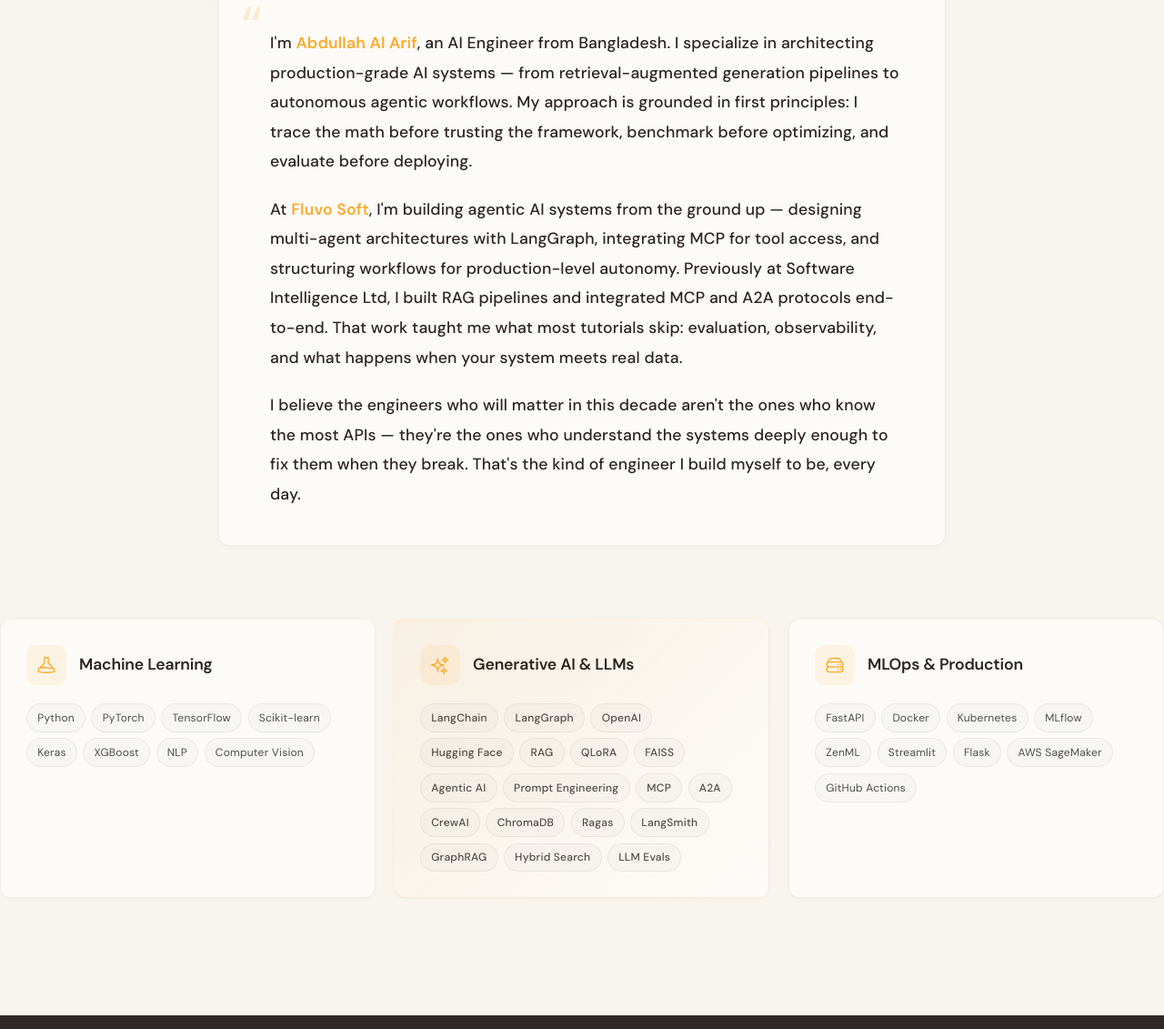
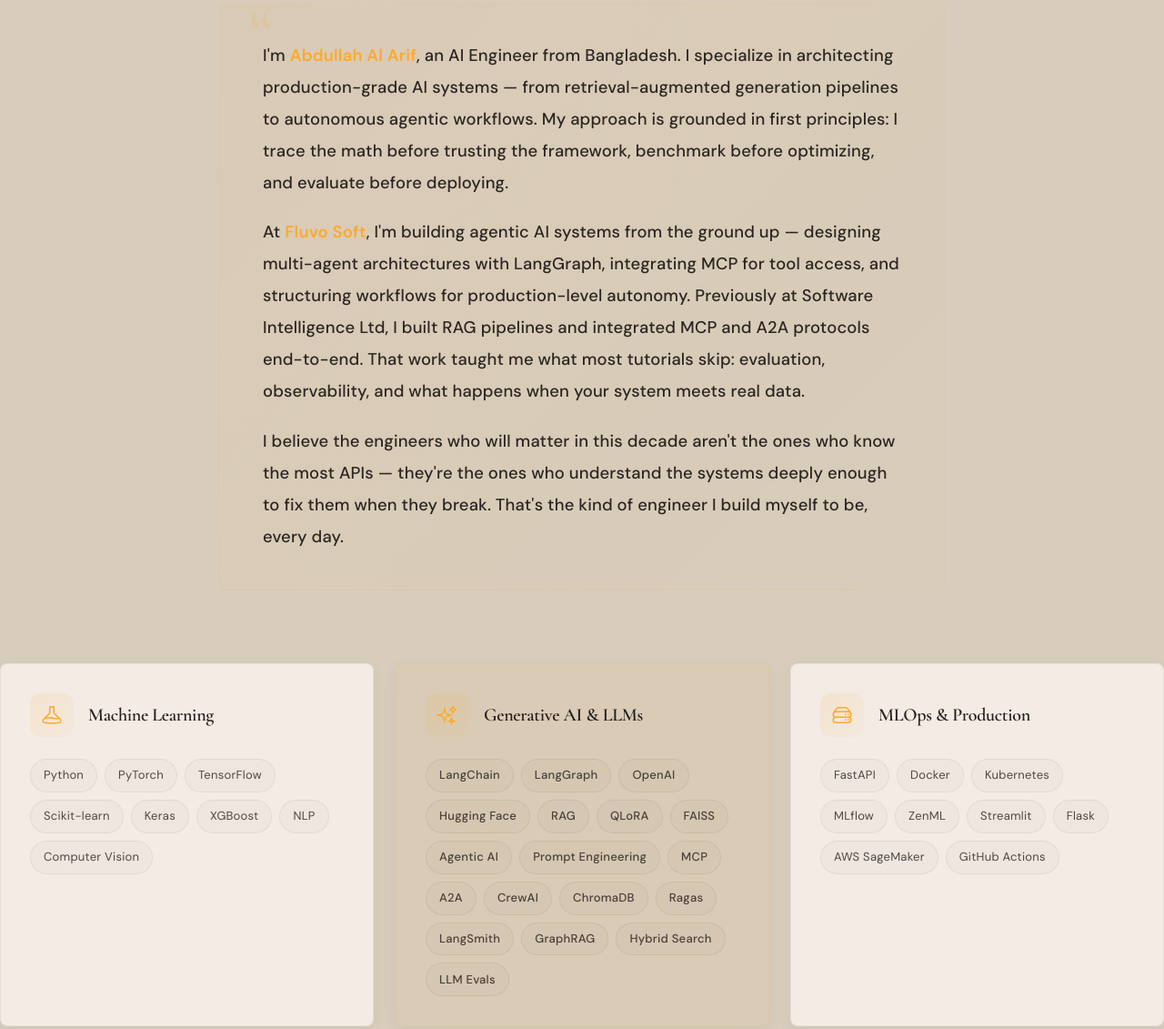
Before and after one commit to aieng-abdullah/portfolio-abdullah, a plain HTML site: page index.html in a window 1280 px wide. Shown: the part 1302-2433 px from the top of the page at 91% size. Drawn offline with nearby package versions, Linux system fonts and the light colour scheme; no server answers.

Commit message:
Revert color and typography changes - back to working state

```diff
--- a/css/style.css
+++ b/css/style.css
@@ -64,7 +64,7 @@
 
 .u-theme-dark * {
   --text: var(--light);
-  --text-muted: rgba(235, 228, 220, 0.5);
+  --text-muted: rgba(243, 235, 228, 0.6);
 }
 
 .u-theme-dark-alt {
@@ -74,24 +74,24 @@
 
 .u-theme-dark-alt * {
   --text: var(--light);
-  --text-muted: rgba(235, 228, 220, 0.5);
+  --text-muted: rgba(243, 235, 228, 0.6);
 }
 
 .u-theme-light {
-  background: #f8f4ee;
+  background: var(--light-secondary);
   color: var(--dark);
-  --bg: #f8f4ee;
-  --bg-alt: #f0ebe3;
-  --card-bg: #fdfbf8;
-  --card-border: rgba(44, 36, 32, 0.08);
-  --input-bg: rgba(44, 36, 32, 0.03);
-  --nav-bg: rgba(248, 244, 238, 0.92);
-  --text-secondary: rgba(44, 36, 32, 0.7);
+  --bg: var(--light-secondary);
+  --bg-alt: var(--light);
+  --card-bg: var(--light);
+  --card-border: var(--border-light);
+  --input-bg: rgba(24, 19, 18, 0.04);
+  --nav-bg: rgba(216, 205, 188, 0.92);
+  --text-secondary: rgba(24, 19, 18, 0.75);
 }
 
 .u-theme-light * {
-  --text: #1a1817;
-  --text-muted: rgba(26, 24, 23, 0.5);
+  --text: var(--dark);
+  --text-muted: rgba(24, 19, 18, 0.6);
 }
 
 /* Light-theme component tuning for better visibility and aesthetics */
@@ -109,7 +109,7 @@
 .u-theme-light .skill-card h3,
 .u-theme-light .experience-header h3,
 .u-theme-light .section-heading {
-  color: #2c2420;
+  color: rgba(24, 19, 18, 0.95);
 }
 
 .u-theme-light .skill-tag,
@@ -129,13 +129,12 @@
 }
 
 .u-theme-light .about-text {
-  background: #fdfbf8;
-  border: 1px solid rgba(44, 36, 32, 0.06);
-  box-shadow: 0 1px 8px rgba(0, 0, 0, 0.03);
+  background: linear-gradient(135deg, rgba(252, 170, 45, 0.04) 0%, rgba(252, 170, 45, 0.01) 100%);
+  border: 1px solid rgba(252, 170, 45, 0.1);
 }
 
 .u-theme-light .about-text p {
-  color: #2c2420;
+  color: rgba(24, 19, 18, 0.9);
 }
 
 .u-theme-light .about-text strong {
@@ -143,34 +142,26 @@
 }
 
 .u-theme-light .skill-card {
-  background: #fdfbf8;
-  border: 1px solid rgba(44, 36, 32, 0.06);
-  box-shadow: 0 1px 4px rgba(0, 0, 0, 0.03);
+  box-shadow: 0 4px 20px rgba(0, 0, 0, 0.04);
 }
 
 .u-theme-light .skill-card:hover {
-  box-shadow: 0 12px 32px rgba(0, 0, 0, 0.06);
-}
-
-.u-theme-light .skill-card-featured {
-  background: linear-gradient(135deg, rgba(252, 170, 45, 0.05) 0%, #fdfbf8 100%);
-  border-color: rgba(252, 170, 45, 0.12);
+  box-shadow: 0 20px 50px rgba(0, 0, 0, 0.08);
 }
 
 .u-theme-light .experience-card-new {
-  background: #fdfbf8;
-  border: 1px solid rgba(44, 36, 32, 0.06);
-  box-shadow: 0 2px 8px rgba(0, 0, 0, 0.03);
+  background: var(--card-bg);
+  border: 1px solid rgba(24, 19, 18, 0.06);
+  box-shadow: 0 4px 20px rgba(0, 0, 0, 0.04);
 }
 
 .u-theme-light .experience-card-new:hover {
-  box-shadow: 0 12px 32px rgba(0, 0, 0, 0.06);
-  border-color: rgba(252, 170, 45, 0.15);
+  box-shadow: 0 20px 50px rgba(0, 0, 0, 0.08);
 }
 
 .u-theme-light .experience-logo-large {
-  background: #fdfbf8;
-  border: 1px solid rgba(44, 36, 32, 0.06);
+  background: var(--light);
+  border: 1px solid rgba(24, 19, 18, 0.08);
 }
 
 .u-theme-light .experience-wrapper::before {
@@ -179,28 +170,12 @@
 
 .u-theme-light .duration-badge {
   color: var(--brand);
-  background: rgba(252, 170, 45, 0.08);
-  border: 1px solid rgba(252, 170, 45, 0.15);
+  background: rgba(252, 170, 45, 0.1);
+  border: 1px solid rgba(252, 170, 45, 0.2);
 }
 
 .u-theme-light .highlight-icon {
-  background: rgba(252, 170, 45, 0.08);
-}
-
-.u-theme-light .highlight-item p {
-  color: rgba(44, 36, 32, 0.8);
-}
-
-.u-theme-light .experience-header h3 {
-  color: #2c2420;
-}
-
-.u-theme-light .experience-header .experience-company {
-  color: var(--brand);
-}
-
-.u-theme-light .experience-meta span {
-  color: rgba(44, 36, 32, 0.5);
+  background: rgba(252, 170, 45, 0.1);
 }
 
 .u-theme-light .stat-card .stat-number {
@@ -230,8 +205,8 @@
 
 .nav-logo {
   font-family: var(--font-display);
-  font-size: 1.25rem;
-  font-weight: 700;
+  font-size: 1.5rem;
+  font-weight: 400;
   letter-spacing: -0.03em;
   color: var(--text);
   transition: color 0.3s var(--ease-out);
@@ -496,11 +471,11 @@
 
 .hero-heading {
   font-family: var(--font-display);
-  font-size: clamp(2.75rem, 5.5vw, 4.5rem);
-  font-weight: 700;
-  line-height: 1.1;
-  letter-spacing: -0.03em;
-  margin-bottom: 1.5rem;
+  font-size: clamp(3rem, 6vw, 5rem);
+  font-weight: 400;
+  line-height: 1.12;
+  letter-spacing: -0.025em;
+  margin-bottom: 2rem;
   color: var(--light);
 }
 
@@ -517,15 +492,12 @@
 
 
 .hero-desc {
-  font-size: 1.1rem;
-  font-family: 'Inter', var(--font-body);
-  font-weight: 400;
-  color: rgba(245, 240, 235, 0.65);
-  line-height: 1.75;
-  margin-bottom: 2rem;
+  font-size: 1.125rem;
+  color: rgba(243, 235, 228, 0.7);
+  line-height: 1.8;
+  margin-bottom: 2.5rem;
   opacity: 0;
   transform: translateY(20px);
-  letter-spacing: 0.01em;
 }
 
 .hero-cta {
@@ -754,10 +726,10 @@
 
 .section-heading {
   font-family: var(--font-display);
-  font-size: clamp(2rem, 4vw, 3rem);
-  font-weight: 700;
+  font-size: clamp(2.25rem, 4.5vw, 3.5rem);
+  font-weight: 400;
   line-height: 1.15;
-  letter-spacing: -0.025em;
+  letter-spacing: -0.02em;
   max-width: 50ch;
   color: var(--text);
 }
@@ -926,8 +898,8 @@
 
 .project-card h3 {
   font-family: var(--font-display);
-  font-size: 1.25rem;
-  font-weight: 700;
+  font-size: 1.5rem;
+  font-weight: 400;
   letter-spacing: -0.02em;
   margin-bottom: 0.75rem;
   line-height: 1.3;
@@ -1116,8 +1088,8 @@
 
 .philosophy-card h3 {
   font-family: var(--font-display);
-  font-size: 1.2rem;
-  font-weight: 700;
+  font-size: 1.375rem;
+  font-weight: 500;
   letter-spacing: -0.02em;
   color: var(--text);
   margin-bottom: 1rem;
@@ -1171,8 +1143,8 @@
 
 .blog-card h3 {
   font-family: var(--font-display);
-  font-size: 1.15rem;
-  font-weight: 700;
+  font-size: 1.5rem;
+  font-weight: 400;
   letter-spacing: -0.02em;
   line-height: 1.3;
   margin-bottom: 0.75rem;
@@ -1912,38 +1884,36 @@
 }
 
 .about-intro .section-heading {
-  margin-bottom: 2.5rem;
+  margin-bottom: 2rem;
 }
 
 .about-text {
   position: relative;
   padding: 2.5rem 3rem;
-  background: var(--card-bg);
-  border: 1px solid var(--card-border);
+  background: linear-gradient(135deg, rgba(252, 170, 45, 0.03) 0%, rgba(252, 170, 45, 0.01) 100%);
+  border: 1px solid rgba(252, 170, 45, 0.08);
   border-radius: var(--radius-md);
-  box-shadow: 0 2px 12px rgba(0, 0, 0, 0.04);
 }
 
 .about-text::before {
   content: '\201C';
   position: absolute;
-  top: 0.5rem;
-  left: 1.5rem;
+  top: -0.5rem;
+  left: 2rem;
   font-family: var(--font-display);
-  font-size: 4rem;
-  color: var(--brand);
-  opacity: 0.2;
+  font-size: 5rem;
+  color: var(--brand);
+  opacity: 0.15;
   line-height: 1;
 }
 
 .about-text p {
-  font-size: 1.1rem;
+  font-size: 1.15rem;
   font-weight: 500;
   color: var(--text);
-  line-height: 1.85;
+  line-height: 1.9;
   margin-top: 0;
   margin-bottom: 1.25rem;
-  padding-left: 0.5rem;
 }
 
 .about-text p:last-child {
@@ -1959,14 +1929,14 @@
 .skills-grid {
   display: grid;
   grid-template-columns: repeat(3, 1fr);
-  gap: 1.25rem;
+  gap: 1.5rem;
 }
 
 .skill-card {
   background: var(--card-bg);
   border: 1px solid var(--card-border);
   border-radius: var(--radius-md);
-  padding: 1.75rem;
+  padding: 2rem;
   transition: all 0.4s var(--ease-out);
   position: relative;
   overflow: hidden;
@@ -1979,39 +1949,33 @@
   left: 0;
   right: 0;
   height: 3px;
-  background: var(--brand);
+  background: linear-gradient(90deg, transparent, var(--brand), transparent);
   opacity: 0;
   transition: opacity 0.4s var(--ease-out);
 }
 
 .skill-card:hover {
-  transform: translateY(-4px);
-  box-shadow: 0 16px 40px rgba(0, 0, 0, 0.06);
-  border-color: rgba(252, 170, 45, 0.15);
+  transform: translateY(-6px);
+  box-shadow: 0 20px 50px rgba(0, 0, 0, 0.08);
+  border-color: rgba(252, 170, 45, 0.2);
 }
 
 .skill-card:hover::before {
   opacity: 1;
 }
 
-.skill-card-featured {
-  border-color: rgba(252, 170, 45, 0.15);
-  background: linear-gradient(135deg, rgba(252, 170, 45, 0.04) 0%, var(--card-bg) 100%);
-}
-
 .skill-card-header {
   display: flex;
   align-items: center;
-  gap: 0.875rem;
-  margin-bottom: 1.25rem;
+  gap: 1rem;
+  margin-bottom: 1.5rem;
 }
 
 .skill-card-icon {
-  width: 44px;
-  height: 44px;
-  min-width: 44px;
-  border-radius: 10px;
-  background: rgba(252, 170, 45, 0.1);
+  width: 48px;
+  height: 48px;
+  border-radius: 12px;
+  background: linear-gradient(135deg, rgba(252, 170, 45, 0.12) 0%, rgba(252, 170, 45, 0.04) 100%);
   display: flex;
   align-items: center;
   justify-content: center;
@@ -2019,38 +1983,22 @@
 }
 
 .skill-card-icon svg {
-  width: 22px;
-  height: 22px;
+  width: 24px;
+  height: 24px;
 }
 
 .skill-card-header h3 {
   font-family: var(--font-display);
-  font-size: 1.1rem;
+  font-size: 1.25rem;
   font-weight: 600;
-  letter-spacing: -0.01em;
+  letter-spacing: -0.015em;
   color: var(--text);
-  line-height: 1.2;
 }
 
 .skill-card-tags {
   display: flex;
   flex-wrap: wrap;
-  gap: 0.4rem;
-}
-
-.skill-tag {
-  font-size: 0.75rem;
-  padding: 0.3rem 0.7rem;
-}
-
-.skill-tag-featured {
-  background: rgba(252, 170, 45, 0.08);
-  border-color: rgba(252, 170, 45, 0.2);
-  color: var(--brand);
-}
-
-.skill-card:hover .skill-tag {
-  border-color: rgba(252, 170, 45, 0.25);
+  gap: 0.5rem;
 }
 
 /* ─── EXPERIENCE SECTION PREMIUM ─── */
@@ -2147,8 +2095,8 @@
 
 .experience-header h3 {
   font-family: var(--font-display);
-  font-size: 1.375rem;
-  font-weight: 700;
+  font-size: 1.5rem;
+  font-weight: 600;
   letter-spacing: -0.02em;
   color: var(--text);
   margin-bottom: 0.25rem;
@@ -2522,9 +2470,8 @@
 }
 
 .u-theme-light .cert-card {
-  box-shadow: 0 2px 8px rgba(0, 0, 0, 0.03);
-  border: 1px solid rgba(44, 36, 32, 0.06);
-  background: #fdfbf8;
+  box-shadow: 0 8px 28px rgba(16, 24, 32, 0.06);
+  border: 1px solid rgba(16, 24, 32, 0.06);
 }
 
 .u-theme-light .cert-card-skills span {
@@ -2556,11 +2503,11 @@
 
 .faq-question {
   font-family: var(--font-display);
-  font-size: 1.1rem;
-  font-weight: 600;
+  font-size: 1.25rem;
+  font-weight: 500;
   letter-spacing: -0.015em;
   color: var(--text);
-  margin-bottom: 0.75rem;
+  margin-bottom: 1rem;
   line-height: 1.3;
 }
 
@@ -2577,17 +2524,16 @@
 }
 
 .u-theme-light .faq-item {
-  box-shadow: 0 2px 8px rgba(0, 0, 0, 0.03);
-  border: 1px solid rgba(44, 36, 32, 0.06);
-  background: #fdfbf8;
+  box-shadow: 0 8px 28px rgba(16, 24, 32, 0.06);
+  border: 1px solid rgba(16, 24, 32, 0.06);
 }
 
 .u-theme-light .faq-question {
-  color: #2c2420;
+  color: rgba(24, 19, 18, 0.95);
 }
 
 .u-theme-light .faq-answer {
-  color: rgba(44, 36, 32, 0.6);
+  color: rgba(24, 19, 18, 0.65);
 }
 
 /* ═══════════════════════════════════════════════
@@ -2707,7 +2653,7 @@
 }
 
 .u-theme-light .navbar.scrolled {
-  background: rgba(248, 244, 238, 0.85) !important;
+  background: rgba(245, 240, 232, 0.85) !important;
 }
 
 /* ─── 6. TEXT REVEAL ─── */
--- a/css/themes.css
+++ b/css/themes.css
@@ -1,51 +1,51 @@
 :root {
   --dark: #181312;
   --dark-secondary: #2e2927;
-  --light: #f5f0ea;
-  --light-secondary: #ece5dc;
+  --light: #f3ebe4;
+  --light-secondary: #d8cdbc;
   --brand: #fcaa2d;
   --brand-hover: #e69a25;
   --transparent: transparent;
 
   --dark-70: rgba(24, 19, 18, 0.7);
-  --light-70: rgba(245, 240, 234, 0.7);
-  --light-8: rgba(245, 240, 234, 0.08);
-  --light-16: rgba(245, 240, 234, 0.16);
+  --light-70: rgba(243, 235, 228, 0.7);
+  --light-8: rgba(243, 235, 228, 0.08);
+  --light-16: rgba(243, 235, 228, 0.16);
   --dark-16: rgba(24, 19, 18, 0.16);
 
-  --border-light: rgba(24, 19, 18, 0.08);
-  --border-dark: rgba(245, 240, 234, 0.15);
+  --border-light: rgba(24, 19, 18, 0.12);
+  --border-dark: rgba(243, 235, 228, 0.18);
 
-  --font-display: 'DM Sans', -apple-system, BlinkMacSystemFont, sans-serif;
+  --font-display: 'Cormorant Garamond', 'Times New Roman', Georgia, serif;
   --font-body: 'DM Sans', -apple-system, BlinkMacSystemFont, sans-serif;
 
-  --radius-sm: 0.5rem;
-  --radius-md: 0.75rem;
+  --radius-sm: 0.375rem;
+  --radius-md: 0.5rem;
 
   --ease-out: cubic-bezier(0.165, 0.84, 0.44, 1);
   --ease-in-out: cubic-bezier(0.645, 0.045, 0.355, 1);
 }
 
 [data-theme="light"] {
-  --bg: #f8f4ee;
-  --bg-alt: #f0ebe3;
-  --text: #2c2420;
-  --text-secondary: rgba(44, 36, 32, 0.7);
-  --text-muted: rgba(44, 36, 32, 0.5);
-  --card-bg: #fdfbf8;
-  --card-border: rgba(44, 36, 32, 0.08);
-  --nav-bg: rgba(248, 244, 238, 0.92);
-  --input-bg: rgba(44, 36, 32, 0.03);
+  --bg: var(--light-secondary);
+  --bg-alt: var(--light);
+  --text: var(--dark);
+  --text-secondary: rgba(24, 19, 18, 0.75);
+  --text-muted: rgba(24, 19, 18, 0.55);
+  --card-bg: var(--light);
+  --card-border: var(--border-light);
+  --nav-bg: rgba(216, 205, 188, 0.92);
+  --input-bg: rgba(24, 19, 18, 0.04);
 }
 
 [data-theme="dark"] {
   --bg: var(--dark);
   --bg-alt: var(--dark-secondary);
-  --text: #ebe4dc;
-  --text-secondary: rgba(235, 228, 220, 0.7);
-  --text-muted: rgba(235, 228, 220, 0.5);
+  --text: var(--light);
+  --text-secondary: rgba(243, 235, 228, 0.75);
+  --text-muted: rgba(243, 235, 228, 0.55);
   --card-bg: var(--dark-secondary);
   --card-border: var(--border-dark);
   --nav-bg: rgba(24, 19, 18, 0.92);
-  --input-bg: rgba(245, 240, 234, 0.05);
+  --input-bg: rgba(243, 235, 228, 0.06);
 }
--- a/index.html
+++ b/index.html
@@ -327,7 +327,7 @@
   <link rel="preconnect" href="https://fonts.googleapis.com">
   <link rel="preconnect" href="https://fonts.gstatic.com" crossorigin>
   <link
-    href="https://fonts.googleapis.com/css2?family=DM+Sans:ital,opsz,wght@0,9..40,300;0,9..40,400;0,9..40,500;0,9..40,600;0,9..40,700;1,9..40,400&family=Inter:wght@300;400;500;600;700&display=swap"
+    href="https://fonts.googleapis.com/css2?family=Cormorant+Garamond:ital,wght@0,300;0,400;0,500;0,600;0,700;1,300;1,400;1,500&family=DM+Sans:ital,wght@0,300;0,400;0,500;0,600;0,700;1,400&family=Caveat:wght@400;500;600&display=swap"
     rel="stylesheet">
   <link rel="stylesheet" href="css/themes.css">
   <link rel="stylesheet" href="css/style.css">
```
